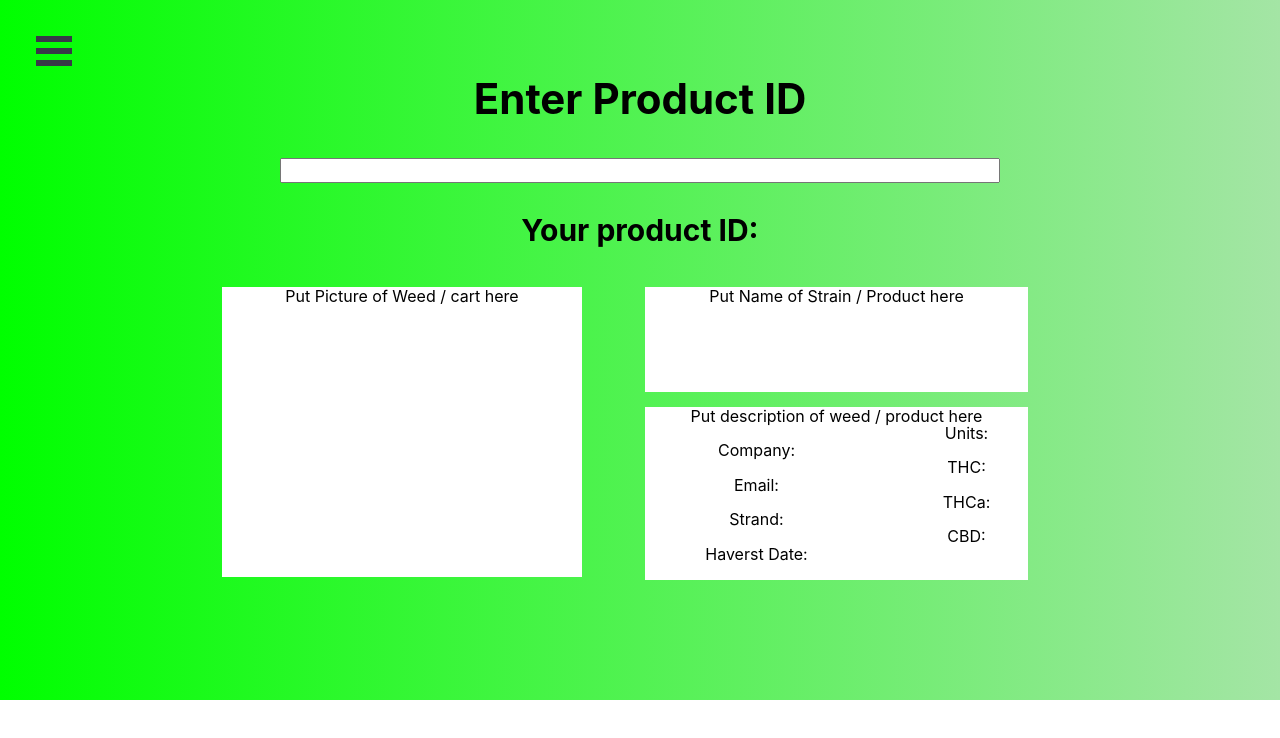
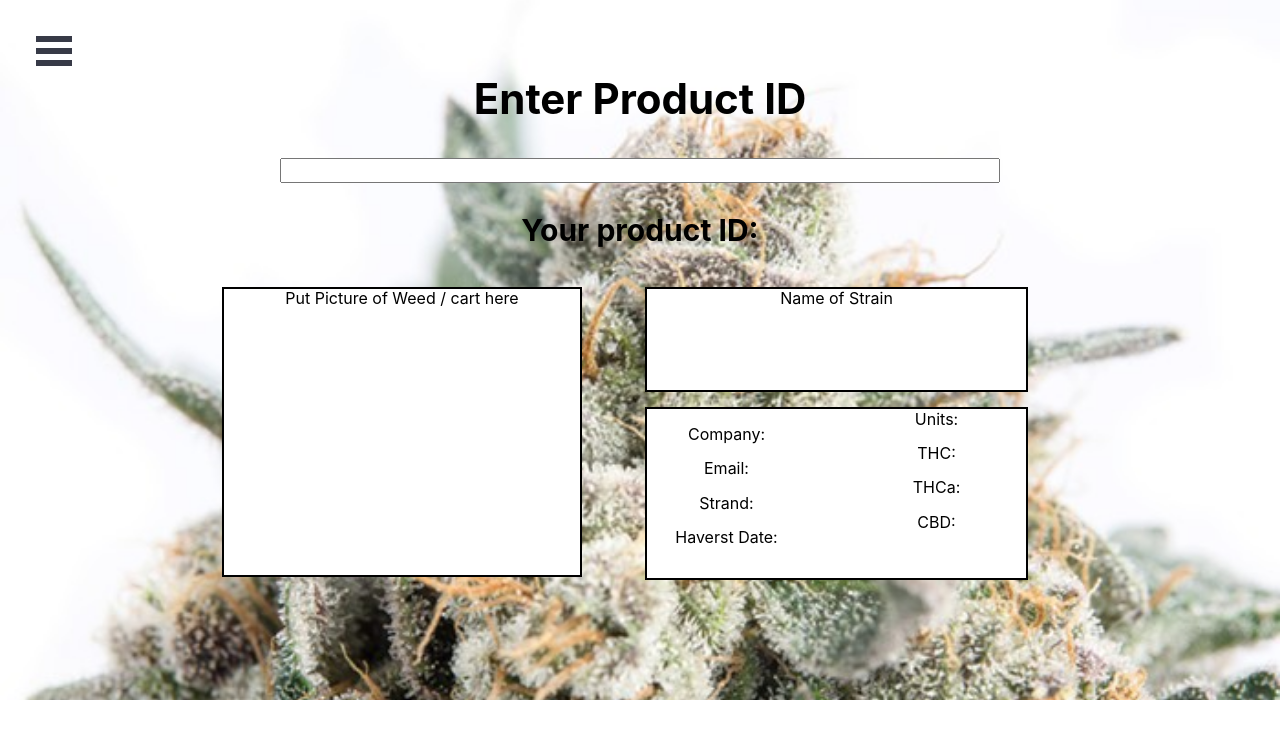
Before and after one commit to Klongrich/budfax, a React (Create React App) app: page / in a window 1280 px wide. Shown: the top 738 px of the page. Built offline with nearby package versions, Linux system fonts and the light colour scheme.

Commit message:
Took away error if data is found. Clears results and says Product not found if it is an invalid search

```diff
--- a/package.json
+++ b/package.json
@@ -1,5 +1,6 @@
 {
   "name": "budfax",
+  "homepage": "http://www.budfaxs.com/",
   "version": "0.1.0",
   "private": true,
   "dependencies": {
@@ -15,12 +16,13 @@
     "react-dom": "^16.9.0",
     "react-grid-layout": "^0.16.6",
     "react-hook-form": "^3.21.19",
+    "react-router": "^3.2.3",
     "react-router-dom": "^5.0.1",
     "react-scripts": "3.1.1",
     "react-star-ratings": "^2.3.0",
     "tachyons": "^4.11.1",
     "w3-css": "^4.1.0",
-    "webpack": "^4.39.2"
+    "webpack": "^4.39.1"
   },
   "scripts": {
     "server": "node-env-run server --exec nodemon | pino-colada",
--- a/src/Components/App.js
+++ b/src/Components/App.js
@@ -26,7 +26,6 @@ class App extends React.Component{
                     <Route path="/growerEnteryScript" exact component={growerEnteryScript}/>
                     <Route path="/ProductCard" exact component={ProductCard}/>
                     <Route path="/fill30000" exact component={test30k}/>
-
                 </Switch>
             </BrowserRouter>
           );
--- a/src/Components/pages/userClient/userClient.css
+++ b/src/Components/pages/userClient/userClient.css
@@ -1,8 +1,8 @@
 
 
 .weed-container{
-    /*background-image: url('./frostynug.jpg');   */
-    background: linear-gradient(to right, rgb(0, 255, 0), rgb(164, 229, 165));
+    background-image: url('./frostynug.jpg');
+    /*background: linear-gradient(to right, rgb(0, 255, 0), rgb(164, 229, 165));*/
     background-size: cover;
     height: 700px;
 
@@ -10,12 +10,13 @@
   }
 
   .one{
-    margin-left:-160px;
+    margin-top: 15px;
+    margin-left:-220px;
   }
 
   .two{
-    margin-left:260px;
-    margin-top: -155px;
+    margin-left: 200px;
+    margin-top: -153px;
   }
 
 
@@ -46,18 +47,27 @@
   }
 
   .weedPicture{
+    border-width: 2px;
+    border-style: solid;
+    border-color:black;
     height: 290px;
     width: 360px;
     background-color:white;
   }
 
   .weedName {
+    border-width: 2px;
+    border-style: solid;
+    border-color:black;
     height: 105px;
     width: 383px;
     background-color: white;
   }
 
   .weedInfo{
+    border-width: 2px;
+    border-style: solid;
+    border-color:black;
     height: 173px;
     width: 383px;
     background-color: white;
--- a/src/Components/pages/userClient/userClient.js
+++ b/src/Components/pages/userClient/userClient.js
@@ -4,6 +4,7 @@ import '../../../../node_modules/react-grid-layout/css/styles.css'
 import '../../../../node_modules/react-resizable/css/styles.css'
 
 import { WidthProvider, Responsive } from "react-grid-layout";
+import { async } from 'q';
 const ResponsiveGridLayout = WidthProvider(Responsive);
 
 class userClient extends React.Component{
@@ -25,6 +26,23 @@ class userClient extends React.Component{
         }
         this.handleChange = this.handleChange.bind(this);
         this.handleSubmit = this.handleSubmit.bind(this);
+        this.clearState = this.clearState(this);
+    }
+
+    clearState() {
+        return {
+            productID: '',
+            productName: '',
+			companyName: '',
+			email: '',
+			haverstDate: '',
+			strand: '',
+			numberOfUnits: '',
+			thc: '',
+			thca: '',
+            cbd: '',
+            pictureName: ''
+        }
     }
 
     handleChange(event){
@@ -38,6 +56,8 @@ class userClient extends React.Component{
         .then(response => response.json())
         .then(data => this.setState(data))
         */
+
+        this.setState(this.clearState);
         fetch(`http://ec2-18-224-170-67.us-east-2.compute.amazonaws.com:3010/api/clientData?ID=${encodeURIComponent(this.state.productID)}`, {
                 method: 'GET',
                 headers: {
@@ -48,12 +68,12 @@ class userClient extends React.Component{
                 ).then(response => {
                 if (response.ok) {
                     response.json().then(json => {
-                    this.setState(json);
+                        this.setState(json);
                     });
                 }
-            }).catch(error => console.error(error));
+            }).catch(error => alert("Product Not Found"));
 
-        console.log(this.state)
+
      };
 
 
@@ -122,15 +142,13 @@ class userClient extends React.Component{
 
                     <div key="2">
                         <div class="weedName">
-                             Put Name of Strain / Product here
+                                 Name of Strain
                              <p>{this.state.productName}</p>
                         </div>
                     </div>
 
                     <div key="3">
                         <div class="weedInfo">
-                            Put description of weed / product here
-
                             <div class="one">
                                 <p>Company: {this.state.companyName}</p>
                                 <p>Email: {this.state.email}</p>
--- a/src/index.js
+++ b/src/index.js
@@ -3,8 +3,13 @@ import ReactDOM from 'react-dom';
 import './index.css';
 import App from './Components/App';
 import * as serviceWorker from './serviceWorker';
+import { BrowserRouter, browserHistory } from 'react-router-dom';
 
-ReactDOM.render(<App />, document.getElementById('root'));
+
+ReactDOM.render(
+    <BrowserRouter>
+        <App />
+    </BrowserRouter>, document.getElementById('root'));
 
 // If you want your app to work offline and load faster, you can change
 // unregister() to register() below. Note this comes with some pitfalls.
```
Also changed, not shown: 17 other files (tests, documents, lock files or other folders).
